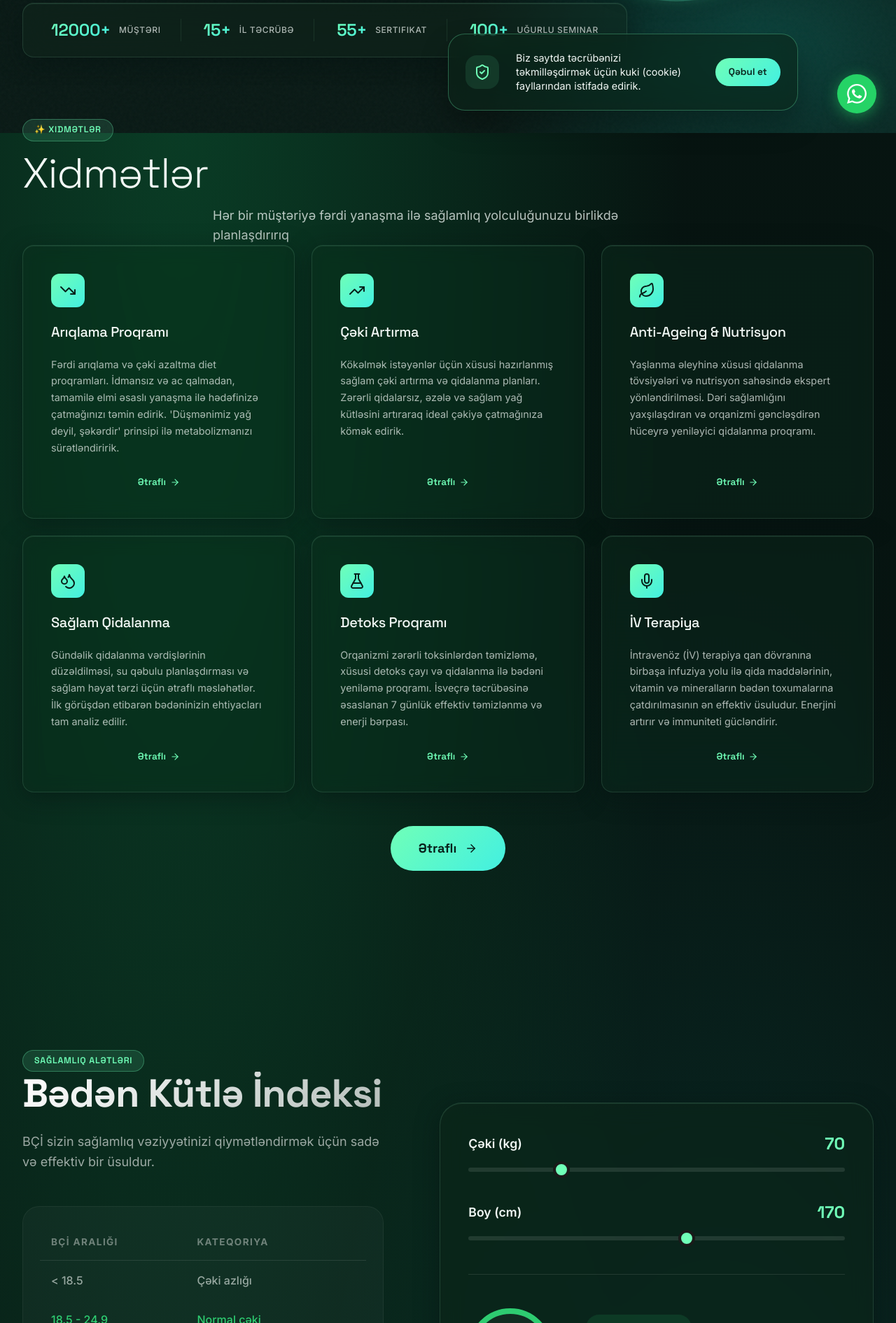
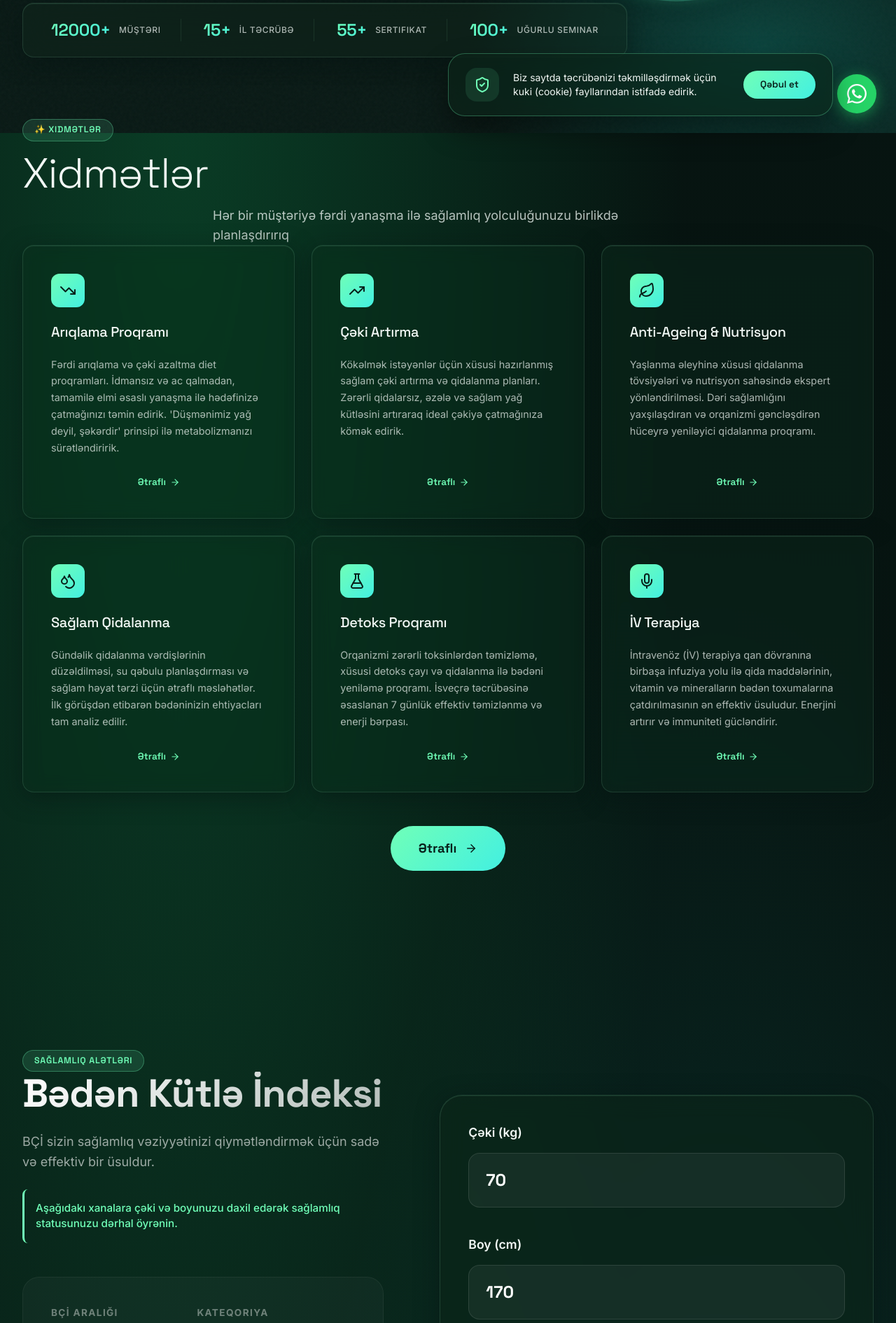
Before and after one commit to zakasmd/dietoloq, a Next.js app: page /az in a window 1280 px wide. Shown: the part 610-2500 px from the top of the page at 70% size. Built offline with nearby package versions, Linux system fonts and the light colour scheme; no server answers.

Commit message:
feat: optimize cookie consent and bmi calculator inputs

```diff
--- a/src/components/home/BMICalculator.module.css
+++ b/src/components/home/BMICalculator.module.css
@@ -32,7 +32,18 @@
   font-size: 1.125rem;
   color: rgba(255, 255, 255, 0.6);
   line-height: 1.6;
+  margin-bottom: 1.5rem;
+}
+
+.usage {
+  font-size: 0.95rem;
+  color: hsl(var(--primary));
+  font-weight: 500;
   margin-bottom: 3rem;
+  padding: 1rem;
+  background: rgba(var(--primary-rgb), 0.05);
+  border-left: 3px solid hsl(var(--primary));
+  border-radius: 0.5rem;
 }
 
 .tableCard {
@@ -88,39 +99,44 @@
   align-items: center;
   font-weight: 600;
   font-size: 1.1rem;
+  cursor: pointer;
 }
 
-.valueDisplay {
-  color: hsl(var(--primary));
-  font-size: 1.5rem;
-  font-weight: 800;
-  font-family: 'Space Grotesk', sans-serif;
+.inputWrapper {
+  position: relative;
+  width: 100%;
 }
 
-.range {
-  -webkit-appearance: none;
+.numberInput {
   width: 100%;
-  height: 6px;
-  background: rgba(255, 255, 255, 0.1);
-  border-radius: 5px;
+  background: rgba(255, 255, 255, 0.05);
+  border: 1px solid rgba(255, 255, 255, 0.1);
+  border-radius: 1rem;
+  padding: 1.25rem 1.5rem;
+  color: #fff;
+  font-size: 1.5rem;
+  font-weight: 700;
+  font-family: 'Space Grotesk', sans-serif;
+  transition: all 0.3s ease;
   outline: none;
 }
 
-.range::-webkit-slider-thumb {
-  -webkit-appearance: none;
-  appearance: none;
-  width: 24px;
-  height: 24px;
-  background: hsl(var(--primary));
-  cursor: pointer;
-  border-radius: 50%;
-  box-shadow: 0 0 20px rgba(var(--primary-rgb), 0.5);
-  border: 4px solid #1a1a1a;
-  transition: transform 0.2s;
+.numberInput:focus {
+  background: rgba(255, 255, 255, 0.08);
+  border-color: hsl(var(--primary));
+  box-shadow: 0 0 20px rgba(var(--primary-rgb), 0.2);
 }
 
-.range::-webkit-slider-thumb:hover {
-  transform: scale(1.2);
+/* Chrome, Safari, Edge, Opera */
+.numberInput::-webkit-outer-spin-button,
+.numberInput::-webkit-inner-spin-button {
+  -webkit-appearance: none;
+  margin: 0;
+}
+
+/* Firefox */
+.numberInput[type=number] {
+  -moz-appearance: textfield;
 }
 
 .resultArea {
--- a/src/components/home/BMICalculator.tsx
+++ b/src/components/home/BMICalculator.tsx
@@ -59,6 +59,7 @@ export default function BMICalculator() {
             <span className="eyebrow">{t('eyebrow')}</span>
             <h2 className={styles.title}>{t('title')}</h2>
             <p className={styles.description}>{t('description')}</p>
+            <p className={styles.usage}>{t('usage')}</p>
 
             <div className={styles.tableCard}>
               <table className={styles.table}>
@@ -89,33 +90,47 @@ export default function BMICalculator() {
             <div className="glass-strong" style={{ padding: '2.5rem', borderRadius: '2rem', height: '100%' }}>
               <div className={styles.inputs}>
                 <div className={styles.inputGroup}>
-                  <div className={styles.labelRow}>
+                  <label htmlFor="weight-input" className={styles.labelRow}>
                     <span>{t('weight')} (kg)</span>
-                    <span className={styles.valueDisplay}>{weight}</span>
+                  </label>
+                  <div className={styles.inputWrapper}>
+                    <input
+                      id="weight-input"
+                      type="number"
+                      min="10"
+                      max="300"
+                      value={weight}
+                      onChange={(e) => {
+                        const val = parseInt(e.target.value);
+                        if (!isNaN(val)) setWeight(val);
+                        else if (e.target.value === '') setWeight(0);
+                      }}
+                      className={styles.numberInput}
+                      placeholder="70"
+                    />
                   </div>
-                  <input
-                    type="range"
-                    min="30"
-                    max="200"
-                    value={weight}
-                    onChange={(e) => setWeight(parseInt(e.target.value))}
-                    className={styles.range}
-                  />
                 </div>
 
                 <div className={styles.inputGroup}>
-                  <div className={styles.labelRow}>
+                  <label htmlFor="height-input" className={styles.labelRow}>
                     <span>{t('height')} (cm)</span>
-                    <span className={styles.valueDisplay}>{height}</span>
+                  </label>
+                  <div className={styles.inputWrapper}>
+                    <input
+                      id="height-input"
+                      type="number"
+                      min="50"
+                      max="250"
+                      value={height}
+                      onChange={(e) => {
+                        const val = parseInt(e.target.value);
+                        if (!isNaN(val)) setHeight(val);
+                        else if (e.target.value === '') setHeight(0);
+                      }}
+                      className={styles.numberInput}
+                      placeholder="170"
+                    />
                   </div>
-                  <input
-                    type="range"
-                    min="100"
-                    max="220"
-                    value={height}
-                    onChange={(e) => setHeight(parseInt(e.target.value))}
-                    className={styles.range}
-                  />
                 </div>
               </div>
 
--- a/src/components/ui/CookieConsent.tsx
+++ b/src/components/ui/CookieConsent.tsx
@@ -38,37 +38,56 @@ export default function CookieConsent() {
         initial={{ y: 100, opacity: 0 }}
         animate={{ y: 0, opacity: 1 }}
         exit={{ y: 100, opacity: 0 }}
+        className="cookie-banner"
         style={{
           position: 'fixed',
-          bottom: '2rem',
+          bottom: '1.5rem',
           left: '50%',
           transform: 'translateX(-50%)',
           zIndex: 9999,
-          width: '90%',
-          maxWidth: '500px',
+          width: 'calc(100% - 2rem)',
+          maxWidth: '550px',
         }}
       >
         <div className="glass-strong" style={{
-          padding: '1.5rem',
+          padding: '1.25rem 1.5rem',
           borderRadius: '1.5rem',
           display: 'flex',
+          flexDirection: 'row',
           alignItems: 'center',
-          gap: '1.5rem',
+          gap: '1.25rem',
           border: '1px solid hsl(var(--primary)/0.3)',
-          boxShadow: '0 20px 40px rgba(0,0,0,0.3)'
+          boxShadow: '0 20px 40px rgba(0,0,0,0.4)',
+          flexWrap: 'wrap'
         }}>
-          <div style={{ background: 'hsl(var(--primary)/0.1)', padding: '0.75rem', borderRadius: '1rem', color: 'hsl(var(--primary))' }}>
+          <style jsx>{`
+            @media (max-width: 640px) {
+              .glass-strong {
+                flex-direction: column !important;
+                text-align: center;
+                gap: 1rem !important;
+                padding: 1.5rem !important;
+              }
+              .cookie-icon {
+                margin: 0 auto;
+              }
+              .cookie-btn {
+                width: 100%;
+              }
+            }
+          `}</style>
+          <div className="cookie-icon" style={{ background: 'hsl(var(--primary)/0.1)', padding: '0.75rem', borderRadius: '1rem', color: 'hsl(var(--primary))', flexShrink: 0 }}>
             <ShieldCheck size={24} />
           </div>
-          <div style={{ flex: 1 }}>
-            <p style={{ fontSize: '0.9rem', lineHeight: 1.4, color: 'hsl(var(--foreground))' }}>
+          <div style={{ flex: '1 1 250px' }}>
+            <p style={{ fontSize: '0.875rem', lineHeight: 1.4, color: 'hsl(var(--foreground))', margin: 0 }}>
               {content[locale as keyof typeof content] || content.az}
             </p>
           </div>
           <button
             onClick={accept}
-            className="btn btn-primary btn-sm"
-            style={{ padding: '0.6rem 1.2rem', fontSize: '0.85rem' }}
+            className="btn btn-primary btn-sm cookie-btn"
+            style={{ padding: '0.6rem 1.5rem', fontSize: '0.85rem', whiteSpace: 'nowrap' }}
           >
             {btnText[locale as keyof typeof content] || btnText.az}
           </button>
--- a/src/i18n/messages/az.json
+++ b/src/i18n/messages/az.json
@@ -9,6 +9,7 @@
     "eyebrow": "Sağlamlıq Alətləri",
     "title": "Bədən Kütlə İndeksi",
     "description": "BÇİ sizin sağlamlıq vəziyyətinizi qiymətləndirmək üçün sadə və effektiv bir üsuldur.",
+    "usage": "Aşağıdakı xanalara çəki və boyunuzu daxil edərək sağlamlıq statusunuzu dərhal öyrənin.",
     "weight": "Çəki",
     "height": "Boy",
     "table": {
@@ -176,7 +177,7 @@
       "Arıqlama və çəki azaltma üçün fərdi diet proqramları (idmansız)",
       "Kökəlmək istəyənlər üçün fərdi çəki artırma planları",
       "Sağlam qidalanma konsultasiyası və su qəbulu planı",
-      "Qocalmağın qarşısını almaq — nutrisyon sahəsində məsləhət",
+      "Qocalmağın qarşısını almaq — nutrisyon sahəsində məsləhet",
       "Detoks proqramı və detoks çayı ilə bədən təmizliyi",
       "Beynəlxalq (İsveçrə, Almaniya və s.) 7 günlük proqramlar",
       "Seminarlar, tədbirlər, media və TV çıxışları"
@@ -357,7 +358,6 @@
     "haveAccount": "Hesabınız var?",
     "login": "Daxil ol"
   },
-
   "contact": {
     "eyebrow": "Əlaqə",
     "title": "Bizimlə əlaqə saxlayın",
--- a/src/i18n/messages/en.json
+++ b/src/i18n/messages/en.json
@@ -9,6 +9,7 @@
     "eyebrow": "Health Tools",
     "title": "Body Mass Index",
     "description": "BMI is a simple and effective way to assess your health status.",
+    "usage": "Enter your weight and height in the fields below to instantly learn your health status.",
     "weight": "Weight",
     "height": "Height",
     "table": {
--- a/src/i18n/messages/ru.json
+++ b/src/i18n/messages/ru.json
@@ -9,6 +9,7 @@
     "eyebrow": "Инструменты Здоровья",
     "title": "Индекс Массы Тела",
     "description": "ИМТ — это простой и эффективный способ оценить состояние вашего здоровья.",
+    "usage": "Введите свой вес и рост в поля ниже, чтобы мгновенно узнать состояние своего здоровья.",
     "weight": "Вес",
     "height": "Рост",
     "table": {
```
